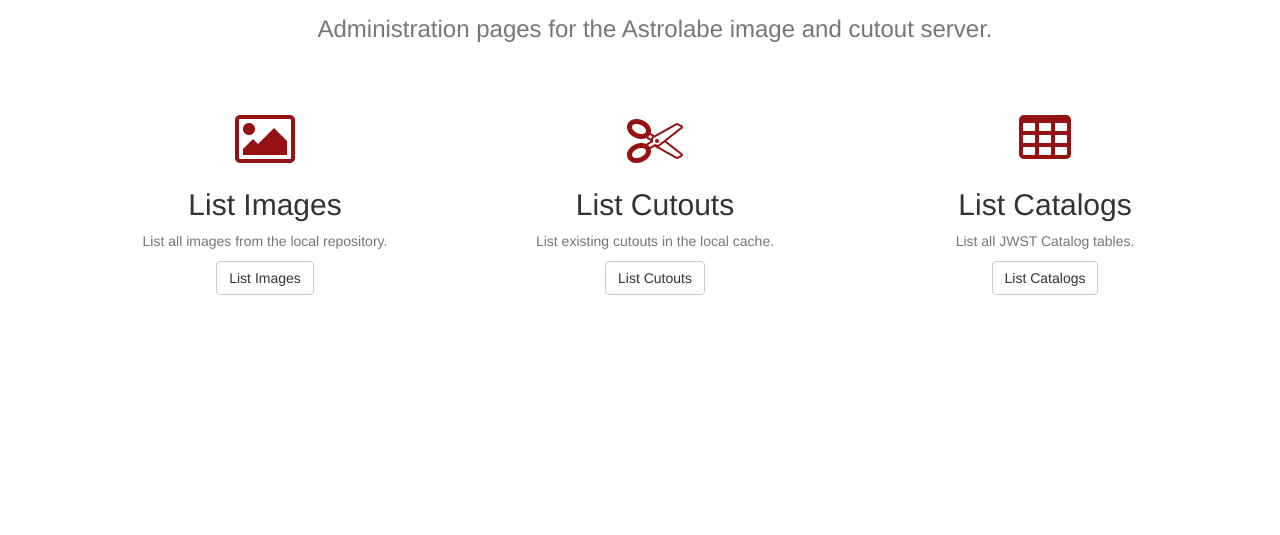
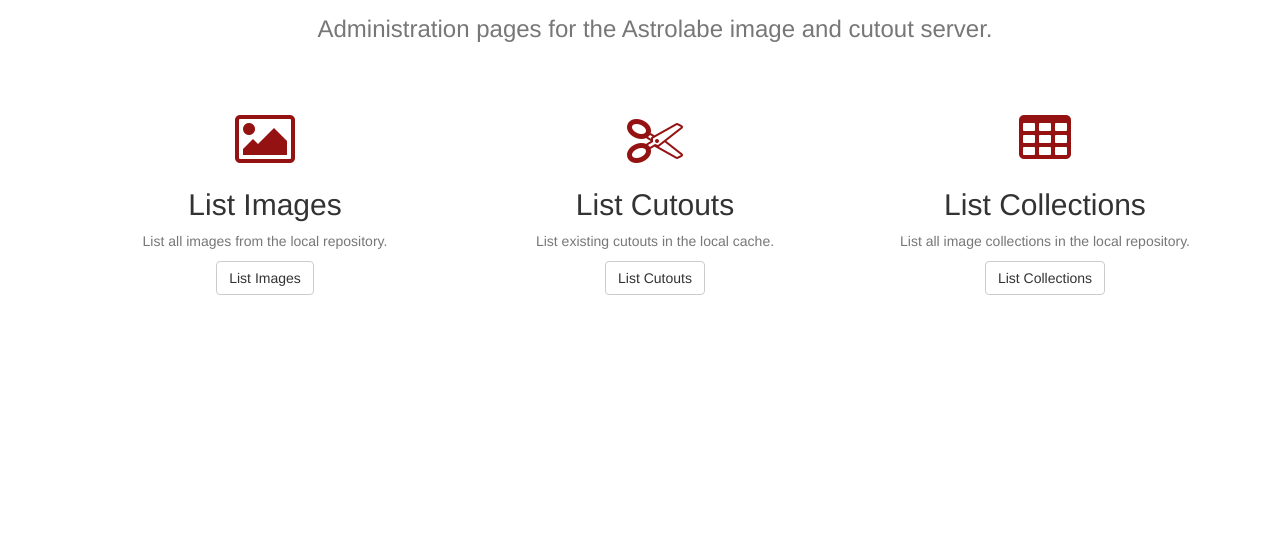
Before and after one commit to AstrolabeProject/cuts, a Flask app: page / in a window 1280 px wide. Shown: the part 154-689 px from the top of the page. Run offline with Flask 2, Linux system fonts and the light colour scheme; some libraries are stand-ins or nearby versions.

Commit message:
Add list collections to main page.

```diff
--- a/cuts/blueprints/pages/templates/pages/index.html
+++ b/cuts/blueprints/pages/templates/pages/index.html
@@ -30,10 +30,10 @@
       </div>
       <div class="col-lg-4">
         <i class="fa fa-fw fa-4x fa-table text-primary"></i>
-        <h2>List Catalogs</h2>
-        <p class="text-muted">List all JWST Catalog tables.</p>
+        <h2>List Collections</h2>
+        <p class="text-muted">List all image collections in the local repository.</p>
         <p>
-          <a href="#" class="btn btn-default">List Catalogs</a>
+          <a href="{{ url_for('img.coll_list') }}" class="btn btn-default">List Collections</a>
         </p>
       </div>
     </div>
```
